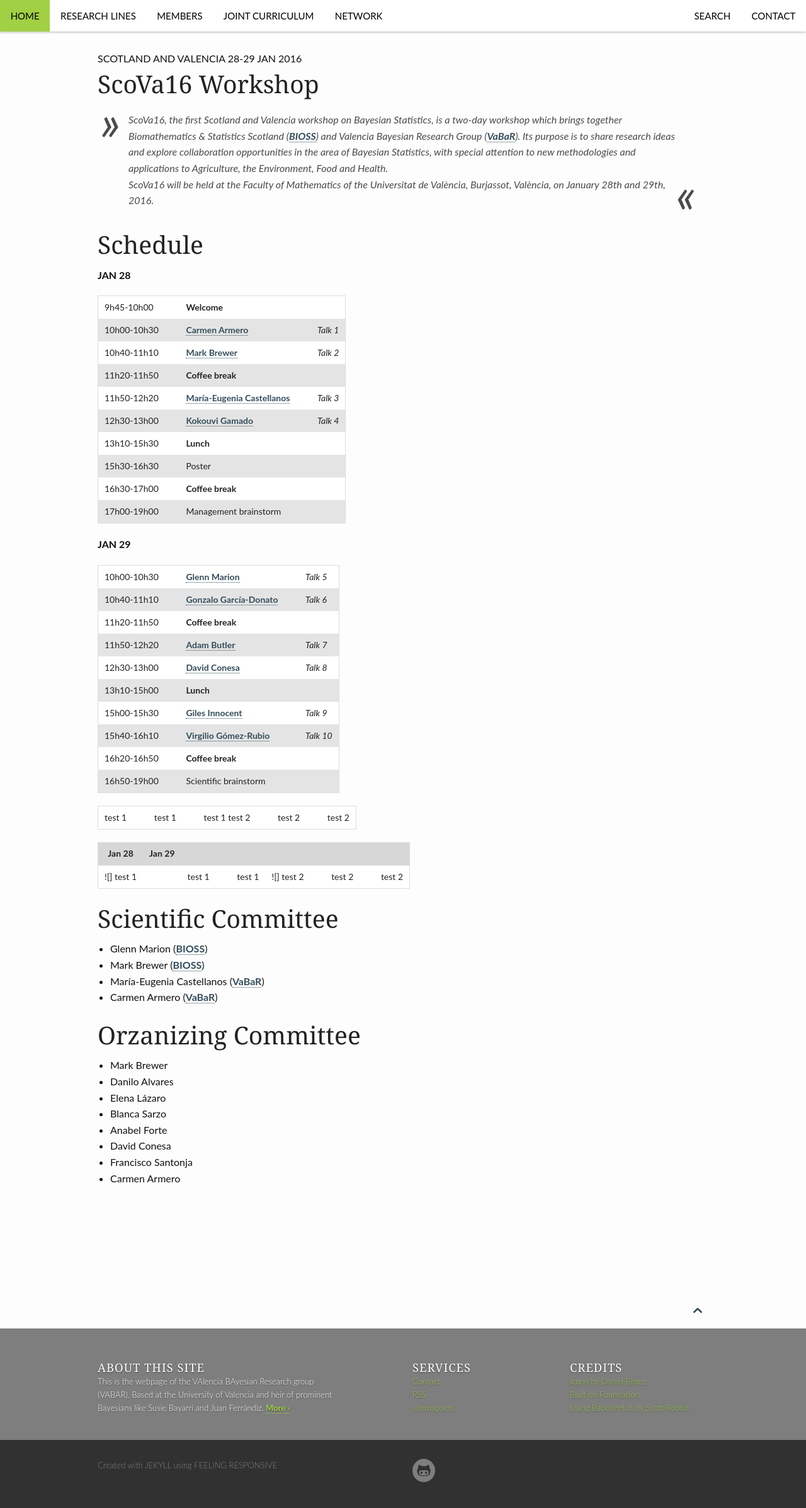
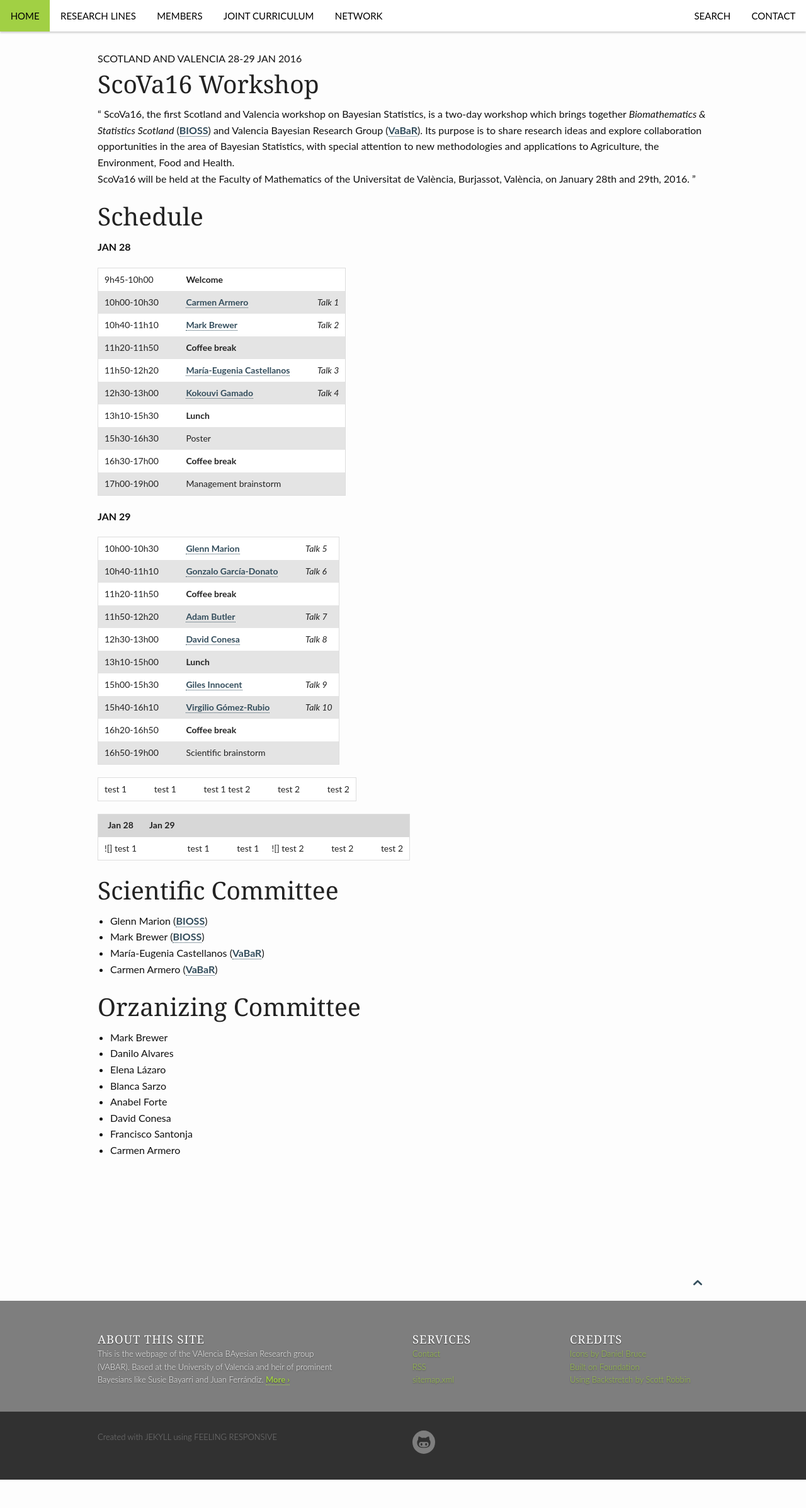
Before and after one commit to VABAR/VABAR.github.io, a Jekyll site: the page built from _posts/events/2015-11-25-ScoVa16.md, in a window 1280 px wide. Shown: the whole page at 63% size. Built offline with Jekyll 4.4.1, drawn with Linux system fonts in a browser that asks for light colours; after the commit the page ends 2349 px from its top, so only the background shows below that.

Commit message:
Update 2015-11-25-ScoVa16.md

```diff
--- a/_posts/events/2015-11-25-ScoVa16.md
+++ b/_posts/events/2015-11-25-ScoVa16.md
@@ -8,10 +8,10 @@ header: no
 categories: events
 ---
 
-<blockquote>
+<q>
 ScoVa16, the first Scotland and Valencia workshop on Bayesian Statistics, is a two-day workshop which brings together <i>Biomathematics & Statistics Scotland</i> (<a href="http://www.bioss.ac.uk/">BIOSS</a>) and Valencia Bayesian Research Group (<a href="http://vabar.github.io/">VaBaR</a>). Its purpose is to share research ideas and explore collaboration opportunities in the area of Bayesian Statistics, with special attention to new methodologies and applications to Agriculture, the Environment, Food and Health. <br />
 ScoVa16 will be held at the Faculty of Mathematics of the Universitat de València, Burjassot, València, on January 28th and 29th, 2016.
-</blockquote>
+</q>
 
 # Schedule
 
```
